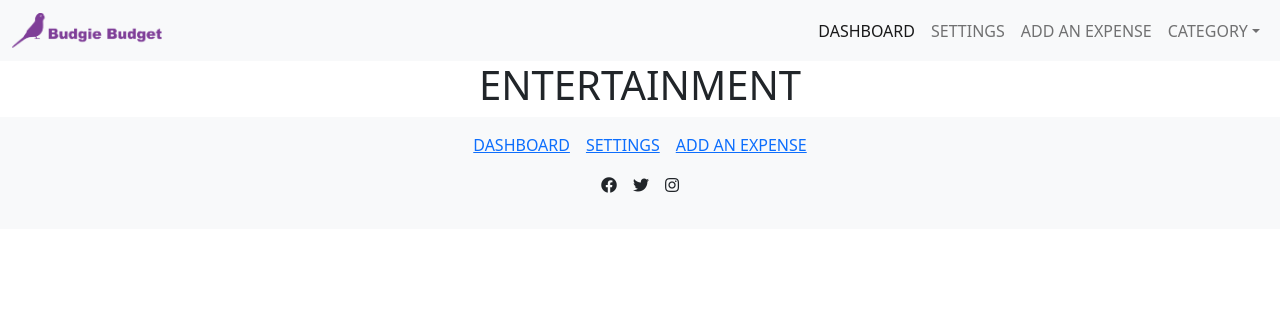
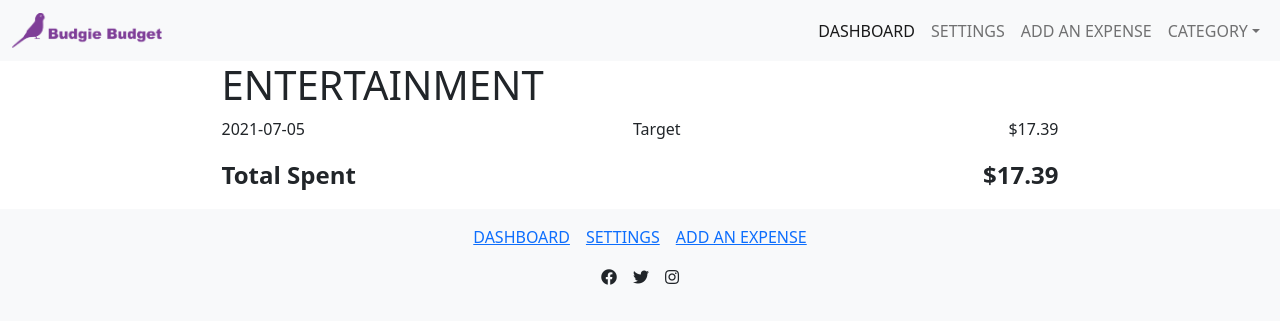
Before and after one commit to brigittaestelle/JavaScriptProject, a plain HTML site: page entertainment.html in a window 1280 px wide. Drawn offline with nearby package versions, Linux system fonts and the light colour scheme.

Commit message:
entertaiment update

```diff
--- a/entertainment.html
+++ b/entertainment.html
@@ -68,7 +68,25 @@
     </nav>
   </header>
   <div class="container">
-     <h1>ENTERTAINMENT</h1>
+
+     <div id="ent_purchases" class="list_purchases">
+      <h1>ENTERTAINMENT</h1>
+      <div class="list_purchases_item">
+        <p class="purch_date">
+          2021-07-05
+        </p>
+        <p class="purch_where">
+          Target
+        </p>
+        <p class="purch_amount">
+          $17.39
+        </p>
+      </div>
+      <div class="list_purchases_total">
+        <p class="purch_total_spent">Total Spent</p>
+        <p class="purch_total_amt">$17.39</p>
+      </div>
+     </div>
     </div>
     <footer>
       <div class="footer_nav">
--- a/style.css
+++ b/style.css
@@ -42,3 +42,28 @@ footer p:last-child {
     display: flex;
     justify-content: space-evenly;
 }
+.list_purchases {
+    display: flex;
+    flex-direction: column;
+    width: 75%;
+}
+.list_purchases_item {
+    display: flex;
+    justify-content: space-between;
+    width: 100%;
+}
+.list_purchases_item > p {
+    margin-right: 1em;
+}
+.list_purchases_item > p:last-of-type {
+    margin-right: 0em;
+}
+.list_purchases_total {
+    display: flex;
+    justify-content: space-between;
+    width: 100%;
+}
+.list_purchases_total p {
+    font-weight: 700;
+    font-size: 1.5em
+}
```
